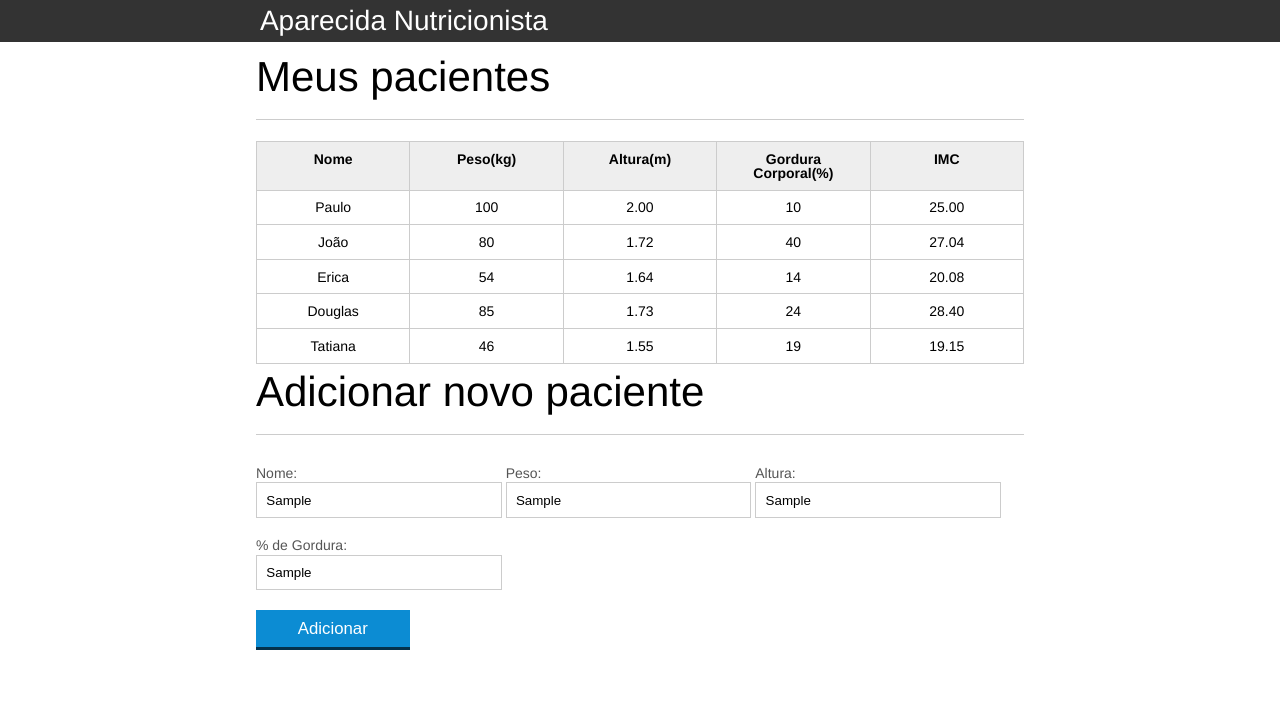
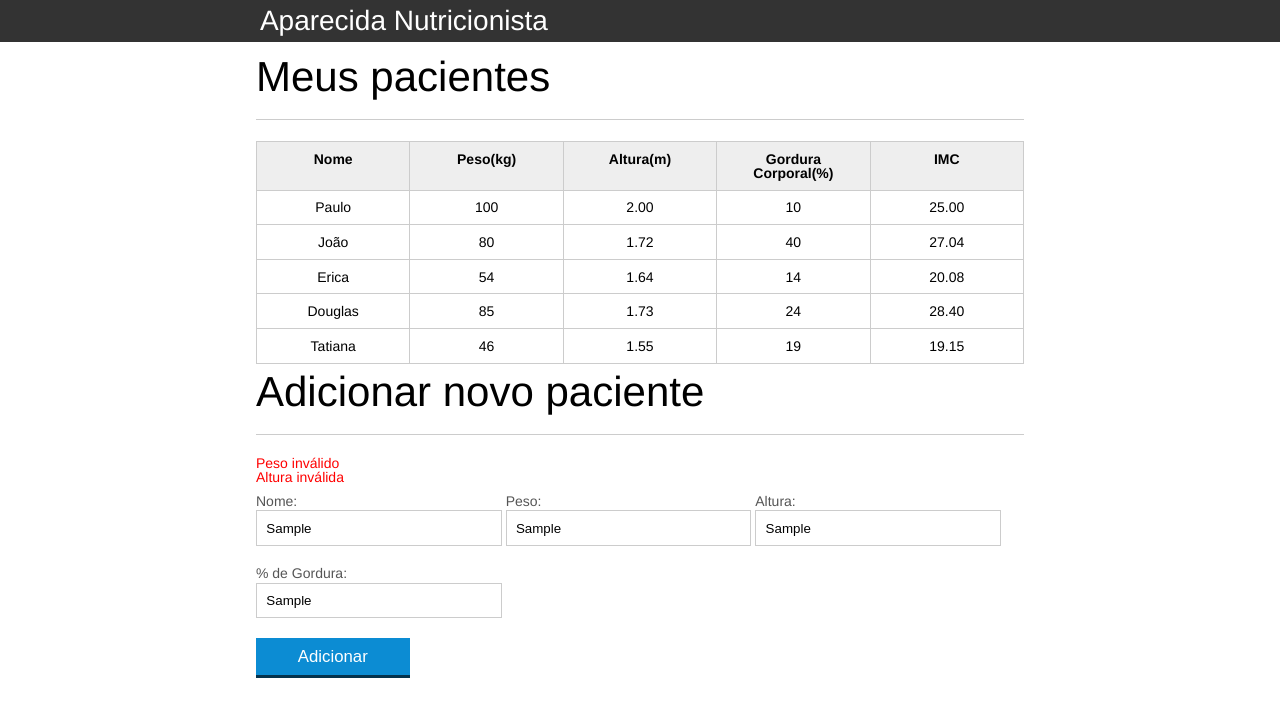
Before and after one commit to joanamaciel/aparecida-nutricionista, a plain HTML site: page Aparecida Nutricionista - introducão JavaScript/index.html in a window 1280 px wide. Both pictures are taken after typing "Sample", "Sample", "Sample", "Sample" into the empty fields and a click on the button "Adicionar". Drawn offline with Linux system fonts and the light colour scheme.

Commit message:
validando dados

```diff
--- a/Aparecida Nutricionista - introducão JavaScript/css/index.css
+++ b/Aparecida Nutricionista - introducão JavaScript/css/index.css
@@ -137,6 +137,6 @@ button[disabled=disabled], button:disabled {
 	background-color: lightcoral;
 }
 
-#mensagem-erro {
+#mensagens-erro {
 	color: red;
 }
--- a/Aparecida Nutricionista - introducão JavaScript/js/form.js
+++ b/Aparecida Nutricionista - introducão JavaScript/js/form.js
@@ -9,8 +9,7 @@ botaoAdicionar.addEventListener("click", function(){
     var erros = validaPaciente(paciente);
 
     if (erros.length > 0){
-        var mensagemErro = document.querySelector("#mensagem-erro");
-        mensagemErro.textContent = erros;
+        exibeMensagensDeErro(erros);
         return;
     }
 
@@ -20,8 +19,21 @@ botaoAdicionar.addEventListener("click", function(){
     tabela.appendChild(pacienteTr)
 
     form.reset();
+    var mensagensErro = document.querySelector("#mensagens-erro");
+    mensagensErro.innerHTML = "";
 
-})
+});
+
+function exibeMensagensDeErro(erros){
+    var ul = document.querySelector("#mensagens-erro");
+    ul.innerHTML = "";
+
+    erros.forEach(function(erro){
+        var li = document.createElement("li");
+        li.textContent = erro;
+        ul.appendChild(li);
+    });
+}
 
 
 function obtemPacienteDoFormulario(form) {
@@ -62,8 +74,16 @@ function validaPaciente(paciente){
 
     var erros = [];
 
-    if(!validaPeso(paciente.peso)) erros.push("Peso é inválido!");
-    if(!validaAltura(paciente.altura)) erros.push("Altura e inválida!");
+    if(paciente.nome.length == 0){
+        erros.push("Preencha o nome")}
+    if(!validaPeso(paciente.peso)) erros.push("Peso inválido");
+    if(!validaAltura(paciente.altura)) erros.push("Altura inválida");
+    if(paciente.peso.length == 0){
+        erros.push("Preencha o peso")}
+    if(paciente.altura.length == 0){
+        erros.push("Preencha a altura")}
+    if(paciente.gordura.length == 0){
+        erros.push("Preencha o percentual de gordura")}
 
     return erros;
 }
```
